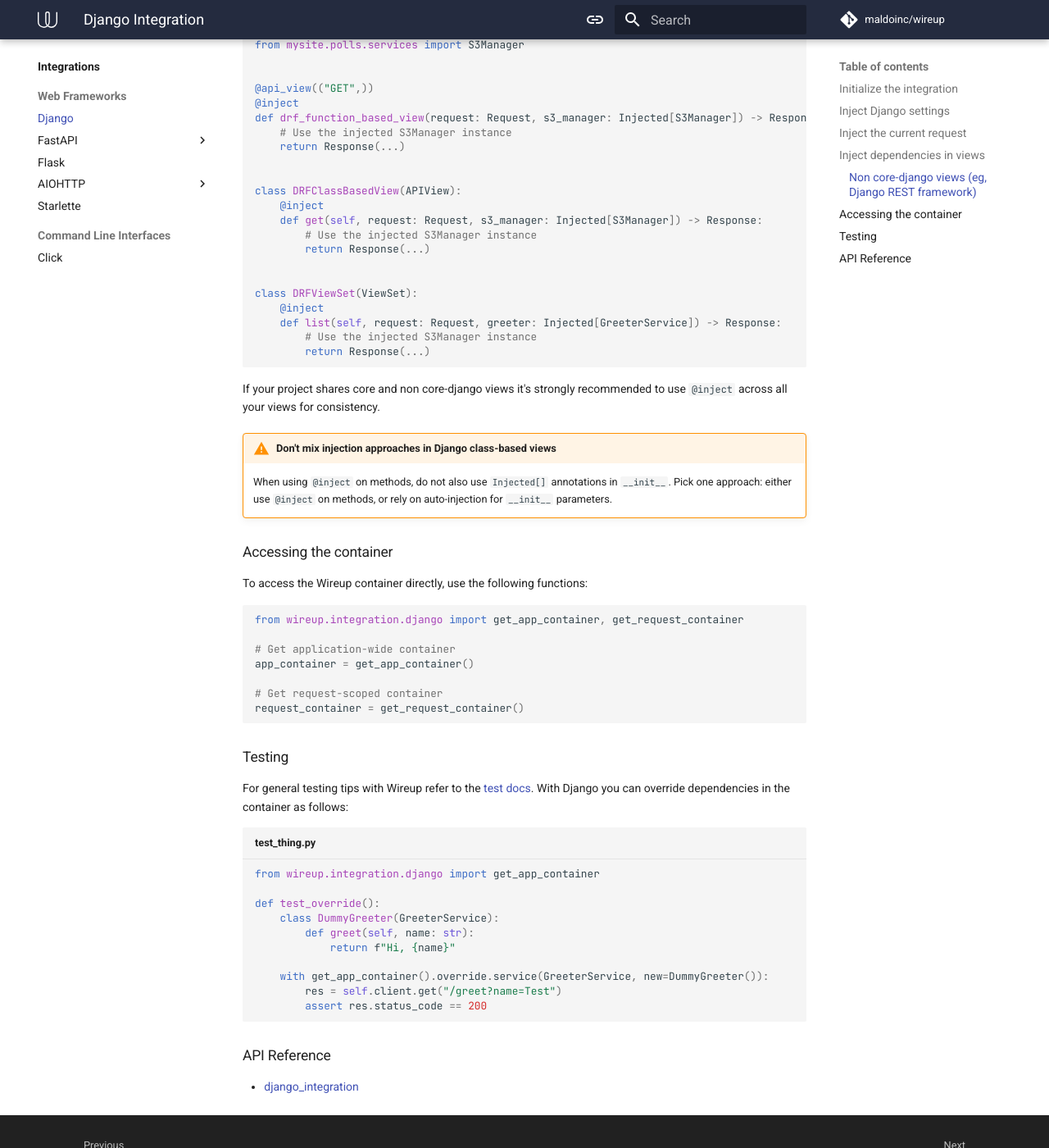
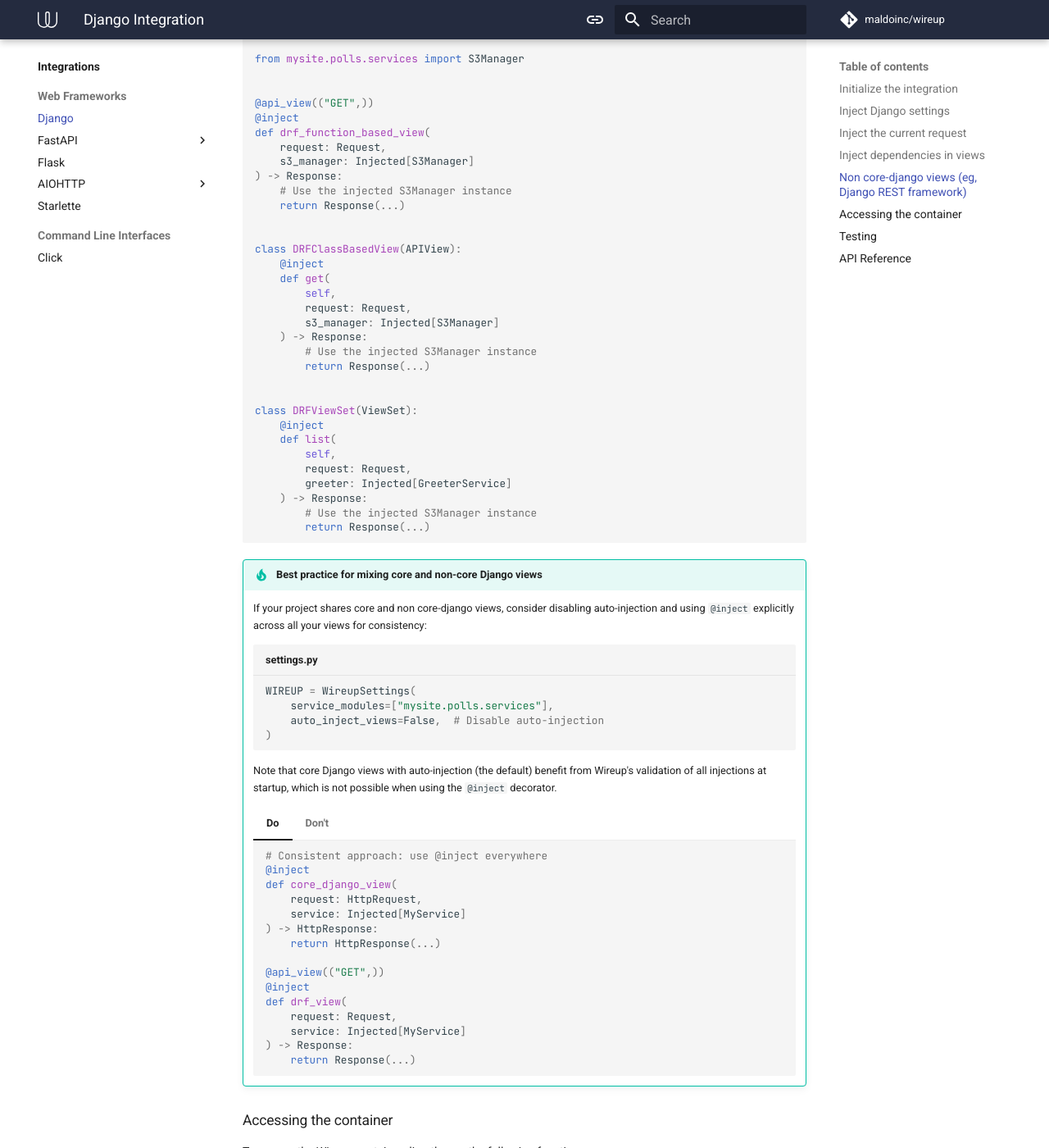
Before and after one commit to maldoinc/wireup, an MkDocs documentation site: the page built from docs/pages/integrations/django/index.md, in a window 1280 px wide and 1400 px high, scrolled down 2715 px. Shown: the whole window at 82% size. Built offline with MkDocs 1.6.1 and Material for MkDocs 9.7.7, drawn with Linux system fonts in a browser that asks for light colours; comment, search, counter and statistics services are not loaded; the version menu is left out.

Commit message:
PR remarks

````diff
--- a/docs/pages/integrations/django/index.md
+++ b/docs/pages/integrations/django/index.md
@@ -129,7 +129,7 @@ Class-based views are also supported. Specify dependencies in the class `__init_
 
 For more examples, see the [Wireup Django integration tests](https://github.com/maldoinc/wireup/tree/master/test/integration/django/view.py).
 
-#### Non core-django views (eg, Django REST framework)
+### Non core-django views (eg, Django REST framework)
 If your project uses third-party packages to create views, such as [Django REST framework](https://www.django-rest-framework.org/), you must use the `@inject` decorator explicitly.
 
 ```python title="app/views.py"
@@ -147,30 +147,89 @@ from mysite.polls.services import S3Manager
 
 @api_view(("GET",))
 @inject
-def drf_function_based_view(request: Request, s3_manager: Injected[S3Manager]) -> Response:
+def drf_function_based_view(
+    request: Request,
+    s3_manager: Injected[S3Manager]
+) -> Response:
     # Use the injected S3Manager instance
     return Response(...)
 
 
 class DRFClassBasedView(APIView):
     @inject
-    def get(self, request: Request, s3_manager: Injected[S3Manager]) -> Response:
+    def get(
+        self,
+        request: Request,
+        s3_manager: Injected[S3Manager]
+    ) -> Response:
         # Use the injected S3Manager instance
         return Response(...)
 
 
 class DRFViewSet(ViewSet):
     @inject
-    def list(self, request: Request, greeter: Injected[GreeterService]) -> Response:
+    def list(
+        self,
+        request: Request,
+        greeter: Injected[GreeterService]
+    ) -> Response:
         # Use the injected S3Manager instance
         return Response(...)
 ```
 
-If your project shares core and non core-django views it's strongly recommended to use `@inject` across all your views for consistency.
+!!! tip "Best practice for mixing core and non-core Django views"
 
-!!! warning "Don't mix injection approaches in Django class-based views"
-    When using `@inject` on methods, do not also use `Injected[]` annotations in `__init__`.
-    Pick one approach: either use `@inject` on methods, or rely on auto-injection for `__init__` parameters.
+    If your project shares core and non core-django views, consider disabling auto-injection and using `@inject`
+    explicitly across all your views for consistency:
+
+    ```python title="settings.py"
+    WIREUP = WireupSettings(
+        service_modules=["mysite.polls.services"],
+        auto_inject_views=False,  # Disable auto-injection
+    )
+    ```
+
+    Note that core Django views with auto-injection (the default) benefit from Wireup's validation of all
+    injections at startup, which is not possible when using the `@inject` decorator.
+
+    === "Do"
+
+        ```python
+        # Consistent approach: use @inject everywhere
+        @inject
+        def core_django_view(
+            request: HttpRequest,
+            service: Injected[MyService]
+        ) -> HttpResponse:
+            return HttpResponse(...)
+
+        @api_view(("GET",))
+        @inject
+        def drf_view(
+            request: Request,
+            service: Injected[MyService]
+        ) -> Response:
+            return Response(...)
+        ```
+
+    === "Don't"
+
+        ```python
+        # Inconsistent: mixing auto-injection and @inject
+        def core_django_view(
+            request: HttpRequest,
+            service: Injected[MyService]  # Auto-injected
+        ) -> HttpResponse:
+            return HttpResponse(...)
+
+        @api_view(("GET",))
+        @inject  # Explicit injection
+        def drf_view(
+            request: Request,
+            service: Injected[MyService]
+        ) -> Response:
+            return Response(...)
+        ```
 
 ### Accessing the container
 
````
Also changed, not shown: 2 other files.
